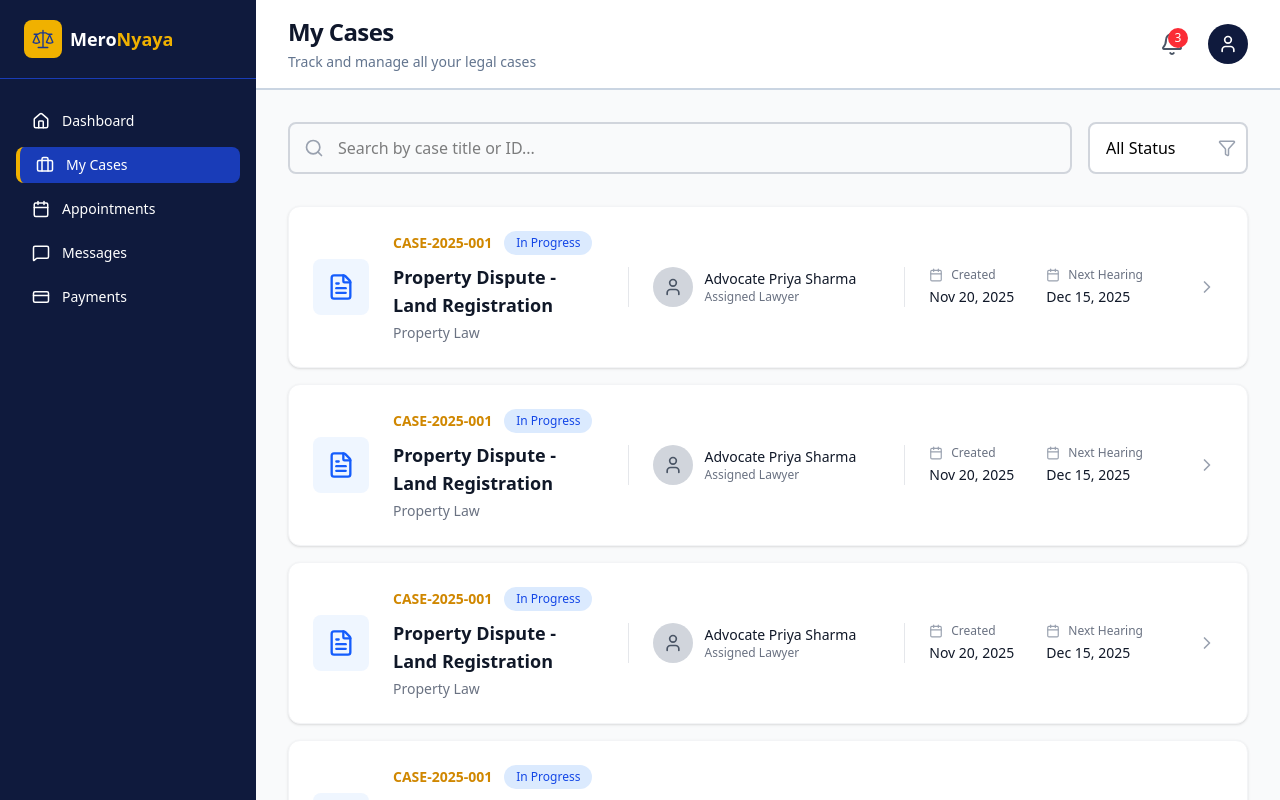
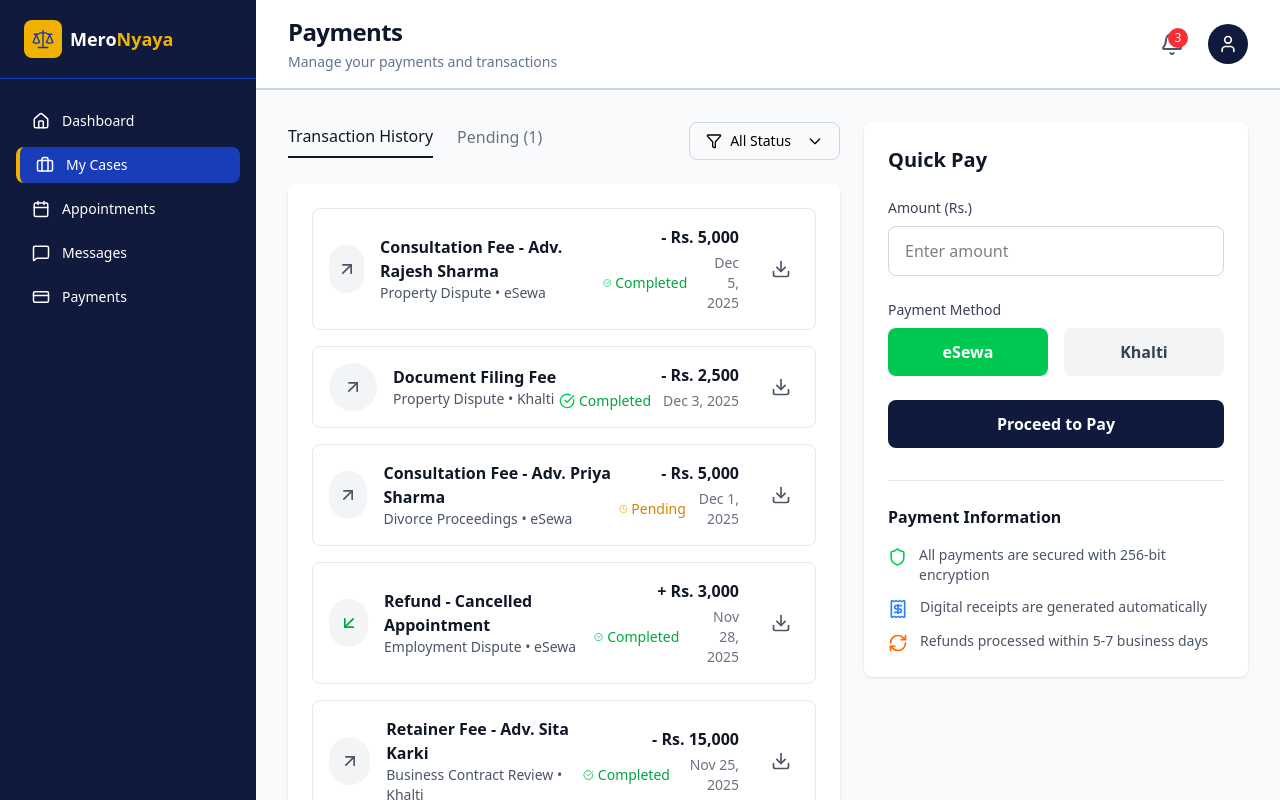
Before and after one commit to Karuna1630/MeroNyaya, a React app in the folder Frontend/: page /cases in a window 1280 px wide. Shown: the top 800 px of the page. Built offline with nearby package versions, Linux system fonts and the light colour scheme; the HTML template or start-up script is replaced by a standard one.

Commit message:
creating sidemenu of lawyer dashboard

```diff
--- a/Frontend/src/Pages/Client/MyCase.jsx
+++ b/Frontend/src/Pages/Client/MyCase.jsx
@@ -1,221 +1,383 @@
-import React, { useState } from "react";
-import { Search, FileText, ChevronRight, Filter, Calendar, User } from "lucide-react";
-import Sidebar from "./sidebar";
-import DashHeader from "./DashHeader";
+import React, { useState, useEffect } from 'react';
+import { Download, ArrowUpRight, ArrowDownLeft, CheckCircle, Clock, XCircle, Filter, Shield, Receipt, RefreshCw } from 'lucide-react';
+import DashHeader from './DashHeader';
+import Sidebar from './sidebar';
 
-const MyCase = () => {
-  const [searchQuery, setSearchQuery] = useState("");
-  const [statusFilter, setStatusFilter] = useState("All Status");
+const Payments = () => {
+  const [activeTab, setActiveTab] = useState('history');
+  const [filterStatus, setFilterStatus] = useState('all');
+  const [amount, setAmount] = useState('');
+  const [paymentMethod, setPaymentMethod] = useState('esewa');
+  const [showFilterDropdown, setShowFilterDropdown] = useState(false);
 
-  // Sample case data - replace with actual API data
-  const cases = [
+  // Close dropdown and reset filter when switching to pending tab
+  useEffect(() => {
+    if (activeTab === 'pending') {
+      setShowFilterDropdown(false);
+    }
+  }, [activeTab]);
+
+  // Sample transaction data
+  const transactions = [
     {
-      id: "CASE-2025-001",
-      status: "In Progress",
-      title: "Property Dispute - Land Registration",
-      category: "Property Law",
-      lawyer: {
-        name: "Advocate Priya Sharma",
-        avatar: "",
-      },
-      createdDate: "Nov 20, 2025",
-      nextHearing: "Dec 15, 2025",
+      id: 1,
+      type: 'payment',
+      title: 'Consultation Fee - Adv. Rajesh Sharma',
+      caseType: 'Property Dispute',
+      paymentMethod: 'eSewa',
+      amount: 5000,
+      status: 'completed',
+      date: 'Dec 5, 2025'
     },
     {
-      id: "CASE-2025-001",
-      status: "In Progress",
-      title: "Property Dispute - Land Registration",
-      category: "Property Law",
-      lawyer: {
-        name: "Advocate Priya Sharma",
-        avatar: "",
-      },
-      createdDate: "Nov 20, 2025",
-      nextHearing: "Dec 15, 2025",
+      id: 2,
+      type: 'payment',
+      title: 'Document Filing Fee',
+      caseType: 'Property Dispute',
+      paymentMethod: 'Khalti',
+      amount: 2500,
+      status: 'completed',
+      date: 'Dec 3, 2025'
     },
     {
-      id: "CASE-2025-001",
-      status: "In Progress",
-      title: "Property Dispute - Land Registration",
-      category: "Property Law",
-      lawyer: {
-        name: "Advocate Priya Sharma",
-        avatar: "",
-      },
-      createdDate: "Nov 20, 2025",
-      nextHearing: "Dec 15, 2025",
+      id: 3,
+      type: 'payment',
+      title: 'Consultation Fee - Adv. Priya Sharma',
+      caseType: 'Divorce Proceedings',
+      paymentMethod: 'eSewa',
+      amount: 5000,
+      status: 'pending',
+      date: 'Dec 1, 2025'
     },
     {
-      id: "CASE-2025-001",
-      status: "In Progress",
-      title: "Property Dispute - Land Registration",
-      category: "Property Law",
-      lawyer: {
-        name: "Advocate Priya Sharma",
-        avatar: "",
-      },
-      createdDate: "Nov 20, 2025",
-      nextHearing: "Dec 15, 2025",
+      id: 4,
+      type: 'refund',
+      title: 'Refund - Cancelled Appointment',
+      caseType: 'Employment Dispute',
+      paymentMethod: 'eSewa',
+      amount: 3000,
+      status: 'completed',
+      date: 'Nov 28, 2025'
     },
     {
-      id: "CASE-2025-001",
-      status: "In Progress",
-      title: "Property Dispute - Land Registration",
-      category: "Property Law",
-      lawyer: {
-        name: "Advocate Priya Sharma",
-        avatar: "",
-      },
-      createdDate: "Nov 20, 2025",
-      nextHearing: "Dec 15, 2025",
+      id: 5,
+      type: 'payment',
+      title: 'Retainer Fee - Adv. Sita Karki',
+      caseType: 'Business Contract Review',
+      paymentMethod: 'Khalti',
+      amount: 15000,
+      status: 'completed',
+      date: 'Nov 25, 2025'
     },
+    {
+      id: 6,
+      type: 'payment',
+      title: 'Court Fee Deposit',
+      caseType: 'Property Dispute',
+      paymentMethod: 'eSewa',
+      amount: 10000,
+      status: 'failed',
+      date: 'Nov 20, 2025'
+    }
   ];
 
+  // Filter transactions based on active tab and status
+  const filteredTransactions = transactions.filter(transaction => {
+    // First filter by active tab
+    if (activeTab === 'pending') {
+      // On pending tab, only show pending transactions
+      if (transaction.status !== 'pending') {
+        return false;
+      }
+    }
+
+    // Then filter by dropdown status (only on Transaction History tab)
+    if (activeTab === 'history') {
+      if (filterStatus === 'all') return true;
+      return transaction.status === filterStatus;
+    }
+
+    // For pending tab, all pending transactions are shown (no additional filter)
+    return true;
+  });
+
+  // Get pending count
+  const pendingCount = transactions.filter(t => t.status === 'pending').length;
+
+  const getStatusIcon = (status) => {
+    switch(status) {
+      case 'completed':
+        return <CheckCircle className="text-green-500" size={16} />;
+      case 'pending':
+        return <Clock className="text-yellow-500" size={16} />;
+      case 'failed':
+        return <XCircle className="text-red-500" size={16} />;
+      default:
+        return null;
+    }
+  };
+
   const getStatusColor = (status) => {
-    switch (status) {
-      case "In Progress":
-        return "bg-blue-100 text-blue-700";
-      case "Completed":
-        return "bg-green-100 text-green-700";
-      case "Pending":
-        return "bg-yellow-100 text-yellow-700";
-      case "Closed":
-        return "bg-gray-100 text-gray-700";
+    switch(status) {
+      case 'completed':
+        return 'text-green-600';
+      case 'pending':
+        return 'text-yellow-600';
+      case 'failed':
+        return 'text-red-600';
       default:
-        return "bg-gray-100 text-gray-700";
+        return 'text-gray-600';
     }
+  };
+
+  const getTransactionIcon = (type) => {
+    if (type === 'refund') {
+      return <ArrowDownLeft className="text-green-600" size={20} />;
+    }
+    return <ArrowUpRight className="text-gray-600" size={20} />;
+  };
+
+  const handleProceedToPay = (e) => {
+    e.preventDefault();
+    if (!amount || parseFloat(amount) <= 0) {
+      alert('Please enter a valid amount');
+      return;
+    }
+    alert(`Processing payment of Rs. ${amount} via ${paymentMethod === 'esewa' ? 'eSewa' : 'Khalti'}`);
   };
 
   return (
     <div className="flex min-h-screen bg-gray-50">
       <Sidebar />
 
-      {/* Main Content */}
-      <main className="flex-1">
-        {/* TOP HEADER */}
+      <div className="flex-1">
         <DashHeader
-          title="My Cases"
-          subtitle="Track and manage all your legal cases"
+          title="Payments"
+          subtitle="Manage your payments and transactions"
         />
 
-        {/* MAIN BODY CONTENT */}
-        <div className="p-8">
-          {/* Search and Filter */}
-          <div className="flex gap-4 mb-8">
-            <div className="flex-1 relative">
-              <Search
-                className="absolute left-4 top-1/2 transform -translate-y-1/2 text-gray-400"
-                size={20}
-              />
-              <input
-                type="text"
-                placeholder="Search by case title or ID..."
-                value={searchQuery}
-                onChange={(e) => setSearchQuery(e.target.value)}
-                className="w-full pl-12 pr-4 py-3 border-2 border-gray-300 rounded-lg focus:outline-none focus:ring-2 focus:ring-blue-500"
-              />
+        <div className="flex gap-6 p-8">
+        {/* Main Content */}
+        <div className="flex-1">
+          {/* Tabs */}
+          <div className="flex items-center justify-between mb-6">
+            <div className="flex gap-6">
+              <button
+                onClick={() => setActiveTab('history')}
+                className={`pb-2 font-medium transition-colors ${
+                  activeTab === 'history'
+                    ? 'text-gray-900 border-b-2 border-gray-900'
+                    : 'text-gray-500 hover:text-gray-700'
+                }`}
+              >
+                Transaction History
+              </button>
+              <button
+                onClick={() => setActiveTab('pending')}
+                className={`pb-2 font-medium transition-colors ${
+                  activeTab === 'pending'
+                    ? 'text-gray-900 border-b-2 border-gray-900'
+                    : 'text-gray-500 hover:text-gray-700'
+                }`}
+              >
+                Pending ({pendingCount})
+              </button>
             </div>
+
+            {/* Filter Dropdown */}
             <div className="relative">
-              <select
-                value={statusFilter}
-                onChange={(e) => setStatusFilter(e.target.value)}
-                className="appearance-none pl-4 pr-10 py-3 border-2 border-gray-300 rounded-lg focus:outline-none focus:ring-2 focus:ring-blue-500 bg-white cursor-pointer min-w-[160px]"
+              <button
+                onClick={() => activeTab === 'history' && setShowFilterDropdown(!showFilterDropdown)}
+                disabled={activeTab === 'pending'}
+                className={`flex items-center gap-2 px-4 py-2 border border-gray-300 rounded-lg transition ${
+                  activeTab === 'pending'
+                    ? 'bg-gray-100 cursor-not-allowed opacity-60'
+                    : 'hover:bg-gray-50 cursor-pointer'
+                }`}
               >
-                <option>All Status</option>
-                <option>In Progress</option>
-                <option>Completed</option>
-                <option>Pending</option>
-                <option>Closed</option>
-              </select>
-              <Filter
-                className="absolute right-3 top-1/2 transform -translate-y-1/2 text-gray-400 pointer-events-none"
-                size={18}
-              />
+                <Filter size={16} />
+                <span className="text-sm font-medium">
+                  {activeTab === 'pending'
+                    ? 'Pending'
+                    : (filterStatus === 'all' ? 'All Status' :
+                       filterStatus.charAt(0).toUpperCase() + filterStatus.slice(1))
+                  }
+                </span>
+                <svg className="w-4 h-4 ml-2" fill="none" stroke="currentColor" viewBox="0 0 24 24">
+                  <path strokeLinecap="round" strokeLinejoin="round" strokeWidth={2} d="M19 9l-7 7-7-7" />
+                </svg>
+              </button>
+
+              {showFilterDropdown && activeTab === 'history' && (
+                <div className="absolute right-0 mt-2 w-48 bg-white border border-gray-200 rounded-lg shadow-lg z-10 animate-in fade-in duration-200">
+                  <button
+                    onClick={() => { setFilterStatus('all'); setShowFilterDropdown(false); }}
+                    className={`w-full text-left px-4 py-2 hover:bg-gray-50 text-sm transition ${filterStatus === 'all' ? 'bg-blue-50 text-blue-700 font-medium' : ''}`}
+                  >
+                    All Status
+                  </button>
+                  <button
+                    onClick={() => { setFilterStatus('completed'); setShowFilterDropdown(false); }}
+                    className={`w-full text-left px-4 py-2 hover:bg-gray-50 text-sm transition ${filterStatus === 'completed' ? 'bg-blue-50 text-blue-700 font-medium' : ''}`}
+                  >
+                    Completed
+                  </button>
+                  <button
+                    onClick={() => { setFilterStatus('pending'); setShowFilterDropdown(false); }}
+                    className={`w-full text-left px-4 py-2 hover:bg-gray-50 text-sm transition ${filterStatus === 'pending' ? 'bg-blue-50 text-blue-700 font-medium' : ''}`}
+                  >
+                    Pending
+                  </button>
+                  <button
+                    onClick={() => { setFilterStatus('failed'); setShowFilterDropdown(false); }}
+                    className={`w-full text-left px-4 py-2 hover:bg-gray-50 text-sm transition ${filterStatus === 'failed' ? 'bg-blue-50 text-blue-700 font-medium' : ''}`}
+                  >
+                    Failed
+                  </button>
+                </div>
+              )}
             </div>
           </div>
 
-          {/* Case Cards */}
-          <div className="space-y-4">
-          {cases.map((caseItem, index) => (
-            <div
-              key={index}
-              className="bg-white rounded-xl p-6 shadow-sm hover:shadow-md transition-shadow border border-gray-100"
-            >
-              <div className="flex items-center gap-6">
-                {/* Case Icon */}
-                <div className="flex-shrink-0">
-                  <div className="w-14 h-14 bg-blue-50 rounded-lg flex items-center justify-center">
-                    <FileText className="text-blue-600" size={28} />
+          {/* Transactions List */}
+          <div className="bg-white rounded-lg shadow-sm p-6 space-y-4">
+            {filteredTransactions.map((transaction) => (
+              <div
+                key={transaction.id}
+                className="flex items-center justify-between p-4 border border-gray-200 rounded-lg hover:bg-gray-50 transition"
+              >
+                <div className="flex items-center gap-4">
+                  {/* Icon */}
+                  <div className="w-12 h-12 bg-gray-100 rounded-full flex items-center justify-center">
+                    {getTransactionIcon(transaction.type)}
                   </div>
-                </div>
 
-                {/* Case Details */}
-                <div className="flex-1 min-w-0">
-                  <div className="flex items-center gap-3 mb-2">
-                    <span className="text-sm font-semibold text-yellow-600">
-                      {caseItem.id}
-                    </span>
-                    <span
-                      className={`px-3 py-1 rounded-full text-xs font-medium ${getStatusColor(
-                        caseItem.status
-                      )}`}
-                    >
-                      {caseItem.status}
-                    </span>
-                  </div>
-                  <h3 className="text-lg font-semibold text-gray-900 mb-1">
-                    {caseItem.title}
-                  </h3>
-                  <p className="text-sm text-gray-500">{caseItem.category}</p>
-                </div>
-
-                {/* Lawyer Info */}
-                <div className="flex-shrink-0 flex items-center gap-3 px-6 border-l border-gray-200">
-                  <div className="w-10 h-10 rounded-full bg-gray-300 flex items-center justify-center">
-                    <User size={20} className="text-gray-600" />
-                  </div>
+                  {/* Transaction Details */}
                   <div>
-                    <p className="text-sm font-medium text-gray-900">
-                      {caseItem.lawyer.name}
-                    </p>
-                    <p className="text-xs text-gray-500">Assigned Lawyer</p>
-                  </div>
-                </div>
-
-                {/* Dates */}
-                <div className="flex-shrink-0 flex items-center gap-8 px-6 border-l border-gray-200">
-                  <div>
-                    <div className="flex items-center gap-2 mb-1">
-                      <Calendar size={14} className="text-gray-400" />
-                      <p className="text-xs text-gray-500">Created</p>
-                    </div>
-                    <p className="text-sm font-medium text-gray-900">
-                      {caseItem.createdDate}
-                    </p>
-                  </div>
-                  <div>
-                    <div className="flex items-center gap-2 mb-1">
-                      <Calendar size={14} className="text-gray-400" />
-                      <p className="text-xs text-gray-500">Next Hearing</p>
-                    </div>
-                    <p className="text-sm font-medium text-gray-900">
-                      {caseItem.nextHearing}
+                    <h3 className="font-semibold text-gray-900">{transaction.title}</h3>
+                    <p className="text-sm text-gray-600">
+                      {transaction.caseType} • {transaction.paymentMethod}
                     </p>
                   </div>
                 </div>
 
-                {/* Action Button */}
-                <button className="flex-shrink-0 w-8 h-8 rounded-full hover:bg-gray-100 flex items-center justify-center transition">
-                  <ChevronRight size={20} className="text-gray-400" />
-                </button>
+                {/* Amount and Status */}
+                <div className="flex items-center gap-6">
+                  <div className="text-right">
+                    <p className="font-bold text-gray-900">
+                      {transaction.type === 'refund' ? '+' : '-'} Rs. {transaction.amount.toLocaleString()}
+                    </p>
+                    <div className="flex items-center gap-1 justify-end mt-1">
+                      {getStatusIcon(transaction.status)}
+                      <span className={`text-sm capitalize ${getStatusColor(transaction.status)}`}>
+                        {transaction.status}
+                      </span>
+                      <span className="text-sm text-gray-500 ml-2">{transaction.date}</span>
+                    </div>
+                  </div>
+
+                  {/* Download Button */}
+                  <button className="p-2 hover:bg-gray-100 rounded-lg transition">
+                    <Download size={20} className="text-gray-600" />
+                  </button>
+                </div>
               </div>
+            ))}
+          </div>
+        </div>
+
+        {/* Quick Pay Sidebar */}
+        <div className="w-96">
+          <div className="bg-white rounded-lg shadow-sm p-6 sticky top-8">
+            <h2 className="text-xl font-bold text-gray-900 mb-6">Quick Pay</h2>
+
+            <form onSubmit={handleProceedToPay}>
+              {/* Amount Input */}
+              <div className="mb-6">
+                <label className="block text-sm font-medium text-gray-700 mb-2">
+                  Amount (Rs.)
+                </label>
+                <input
+                  type="number"
+                  value={amount}
+                  onChange={(e) => setAmount(e.target.value)}
+                  placeholder="Enter amount"
+                  className="w-full px-4 py-3 border border-gray-300 rounded-lg focus:outline-none focus:ring-2 focus:ring-blue-500 focus:border-transparent"
+                  min="0"
+                  step="1"
+                />
+              </div>
+
+              {/* Payment Method */}
+              <div className="mb-6">
+                <label className="block text-sm font-medium text-gray-700 mb-2">
+                  Payment Method
+                </label>
+                <div className="grid grid-cols-2 gap-4">
+                  <button
+                    type="button"
+                    onClick={() => setPaymentMethod('esewa')}
+                    className={`px-6 py-3 rounded-lg font-semibold transition ${
+                      paymentMethod === 'esewa'
+                        ? 'bg-green-500 text-white'
+                        : 'bg-gray-100 text-gray-700 hover:bg-gray-200'
+                    }`}
+                  >
+                    eSewa
+                  </button>
+                  <button
+                    type="button"
+                    onClick={() => setPaymentMethod('khalti')}
+                    className={`px-6 py-3 rounded-lg font-semibold transition ${
+                      paymentMethod === 'khalti'
+                        ? 'bg-purple-600 text-white'
+                        : 'bg-gray-100 text-gray-700 hover:bg-gray-200'
+                    }`}
+                  >
+                    Khalti
+                  </button>
+                </div>
+              </div>
+
+              {/* Proceed Button */}
+              <button
+                type="submit"
+                className="w-full bg-[#0F1A3D] text-white py-3 rounded-lg font-semibold hover:bg-blue-950 transition"
+              >
+                Proceed to Pay
+              </button>
+            </form>
+
+            {/* Payment Information */}
+            <div className="mt-8 pt-6 border-t border-gray-200">
+              <h3 className="font-semibold text-gray-900 mb-4">Payment Information</h3>
+              <div className="space-y-3">
+                <div className="flex items-start gap-3">
+                  <Shield className="text-green-500 mt-0.5" size={20} />
+                  <p className="text-sm text-gray-600">
+                    All payments are secured with 256-bit encryption
+                  </p>
+                </div>
+                <div className="flex items-start gap-3">
+                  <Receipt className="text-blue-500 mt-0.5" size={20} />
+                  <p className="text-sm text-gray-600">
+                    Digital receipts are generated automatically
+                  </p>
+                </div>
+                <div className="flex items-start gap-3">
+                  <RefreshCw className="text-orange-500 mt-0.5" size={20} />
+                  <p className="text-sm text-gray-600">
+                    Refunds processed within 5-7 business days
+                  </p>
+                </div>
+              </div>
+        </div>
             </div>
-          ))}
+          </div>
         </div>
-        </div>
-      </main>
+      </div>
     </div>
   );
 };
 
-export default MyCase;
+export default Payments;
```
Also changed, not shown: Frontend/src/Pages/Lawyer/Sidebar.jsx (added, +70 -0 lines).
